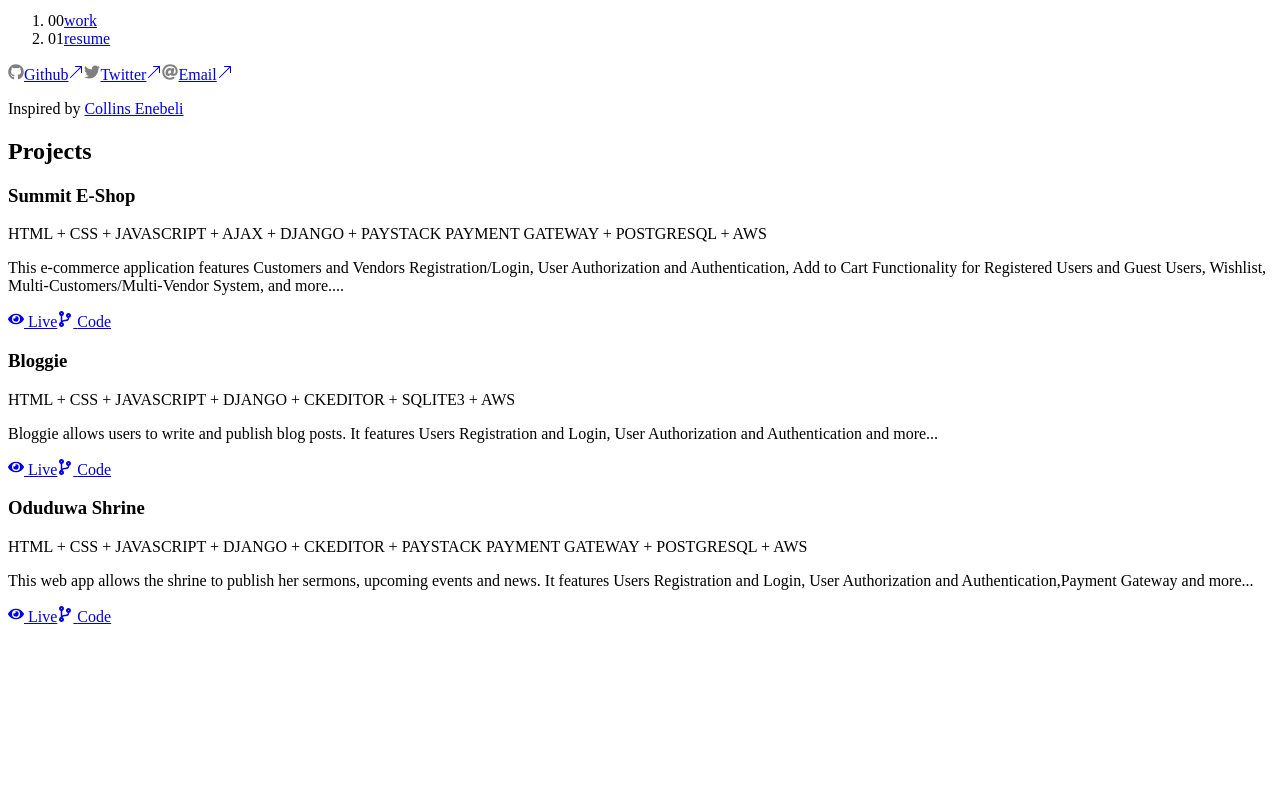
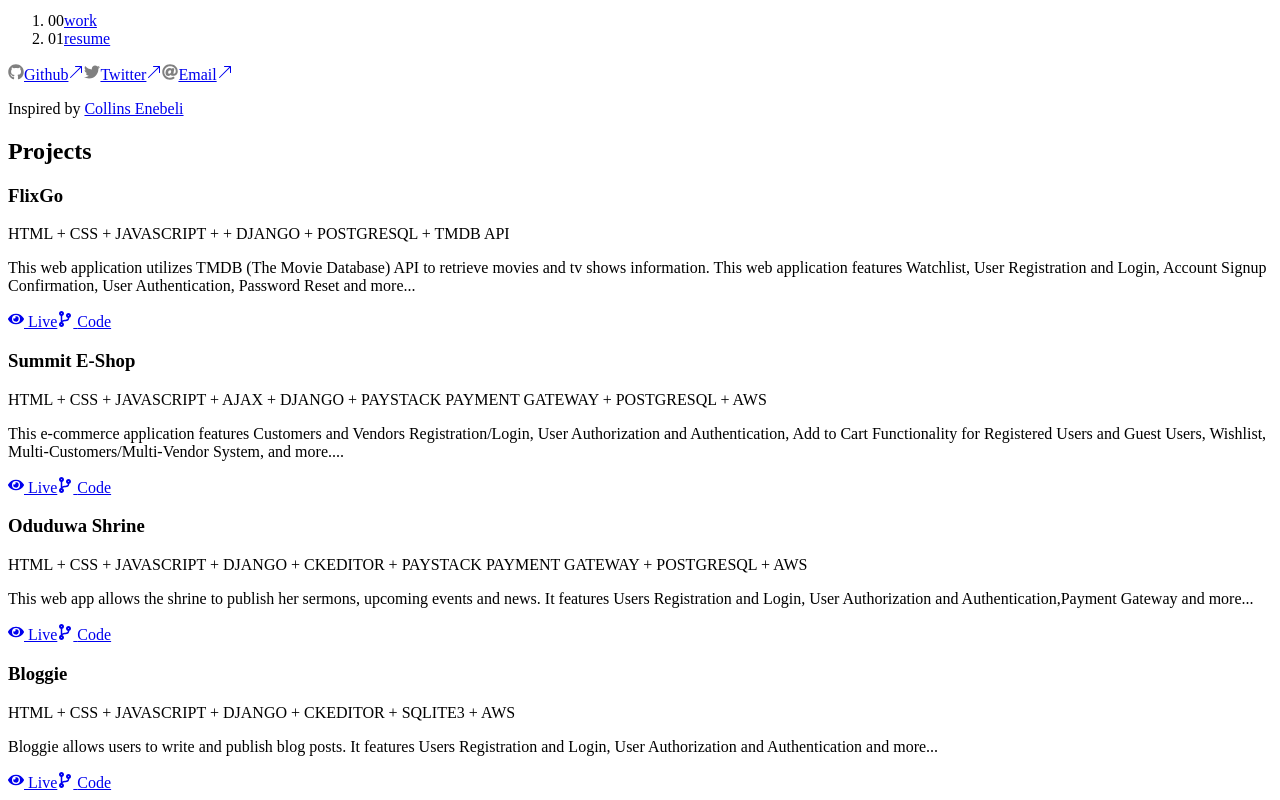
Before and after one commit to Goddy01/toshiro-portfolio, a Gatsby site: page / in a window 1280 px wide. Shown: the part 389-1189 px from the top of the page. Before the commit the page ends 1023 px from the top, so only its background shows below. Built offline with nearby package versions, Linux system fonts and the light colour scheme; Gatsby itself is replaced by a stand-in of ours.

Commit message:
updated the project part of the portfolio

```diff
--- a/src/components/desktopHomeRight.js
+++ b/src/components/desktopHomeRight.js
@@ -8,6 +8,36 @@ const DesktopHomeRight = () => {
         Projects
       </h2>
       <div className="darken flex flex-col gap-y-8 md:gap-y-3">
+      <div className="flex flex-col bg-box-bg p-10 transition-all duration-300 md:hover:scale-110">
+          <h3 className="text-[1.3rem] font-semibold text-white">
+            FlixGo
+          </h3>
+          <p className="mb-3 mt-1 text-xs font-semibold leading-5 tracking-wider text-light-grey">
+            HTML + CSS + JAVASCRIPT +  + DJANGO + POSTGRESQL + TMDB API
+          </p>
+          <p className="my-3 min-h-[5rem] text-xs font-semibold tracking-wider text-dark-grey md:h-10">
+            This web application utilizes TMDB (The Movie Database) API to retrieve movies and tv shows information. This web application features Watchlist, User Registration and Login, Account Signup Confirmation, User Authentication, Password Reset and more...
+          </p>
+          <div className="flex items-center gap-x-4">
+            <a
+              href="https://flixgo.up.railway.app"
+              target="_blank"
+              rel="noopener noreferrer"
+              className="inline-flex items-center justify-start gap-x-1 text-xs text-light-grey hover:text-white"
+            >
+              <FaEye /> <span>Live</span>
+            </a>
+            <a
+              href="https://github.com/Goddy01/Movie-App"
+              target="_blank"
+              rel="noopener noreferrer"
+              className="flex items-center gap-x-1 text-xs text-light-grey hover:text-white"
+            >
+              <FaCodeBranch /> <span>Code</span>
+            </a>
+          </div>
+        </div>
+
         <div className="flex flex-col bg-box-bg p-10 transition-all duration-300 md:hover:scale-110">
           <h3 className="text-[1.3rem] font-semibold text-white">
             Summit E-Shop
@@ -33,36 +63,6 @@ const DesktopHomeRight = () => {
             </a>
             <a
               href="https://github.com/Goddy01/E-commerce"
-              target="_blank"
-              rel="noopener noreferrer"
-              className="flex items-center gap-x-1 text-xs text-light-grey hover:text-white"
-            >
-              <FaCodeBranch /> <span>Code</span>
-            </a>
-          </div>
-        </div>
-
-        <div className="flex flex-col bg-box-bg p-10 transition-all duration-300 md:hover:scale-110">
-          <h3 className="text-[1.3rem] font-semibold text-white">Bloggie</h3>
-          <p className="mb-3 mt-1 text-xs font-semibold leading-5 tracking-wider text-light-grey">
-            HTML + CSS + JAVASCRIPT + DJANGO + CKEDITOR + SQLITE3 + AWS
-          </p>
-          <p className="my-3 min-h-[5rem] text-xs font-semibold tracking-wider text-dark-grey md:h-10">
-            Bloggie allows users to write and publish blog posts. It features
-            Users Registration and Login, User Authorization and Authentication
-            and more...
-          </p>
-          <div className="flex items-center gap-x-4">
-            <a
-              href="https://bloggie-blogapp.herokuapp.com"
-              target="_blank"
-              rel="noopener noreferrer"
-              className="flex items-center gap-x-1 text-xs text-light-grey hover:text-white"
-            >
-              <FaEye /> <span>Live</span>
-            </a>
-            <a
-              href="https://github.com/Goddy01/Blogging-Site-Latest"
               target="_blank"
               rel="noopener noreferrer"
               className="flex items-center gap-x-1 text-xs text-light-grey hover:text-white"
@@ -104,6 +104,37 @@ const DesktopHomeRight = () => {
             </a>
           </div>
         </div>
+
+        <div className="flex flex-col bg-box-bg p-10 transition-all duration-300 md:hover:scale-110">
+          <h3 className="text-[1.3rem] font-semibold text-white">Bloggie</h3>
+          <p className="mb-3 mt-1 text-xs font-semibold leading-5 tracking-wider text-light-grey">
+            HTML + CSS + JAVASCRIPT + DJANGO + CKEDITOR + SQLITE3 + AWS
+          </p>
+          <p className="my-3 min-h-[5rem] text-xs font-semibold tracking-wider text-dark-grey md:h-10">
+            Bloggie allows users to write and publish blog posts. It features
+            Users Registration and Login, User Authorization and Authentication
+            and more...
+          </p>
+          <div className="flex items-center gap-x-4">
+            <a
+              href="https://bloggie-blogapp.herokuapp.com"
+              target="_blank"
+              rel="noopener noreferrer"
+              className="flex items-center gap-x-1 text-xs text-light-grey hover:text-white"
+            >
+              <FaEye /> <span>Live</span>
+            </a>
+            <a
+              href="https://github.com/Goddy01/Blogging-Site-Latest"
+              target="_blank"
+              rel="noopener noreferrer"
+              className="flex items-center gap-x-1 text-xs text-light-grey hover:text-white"
+            >
+              <FaCodeBranch /> <span>Code</span>
+            </a>
+          </div>
+        </div>
+
       </div>
 
       {/* <section>
```
